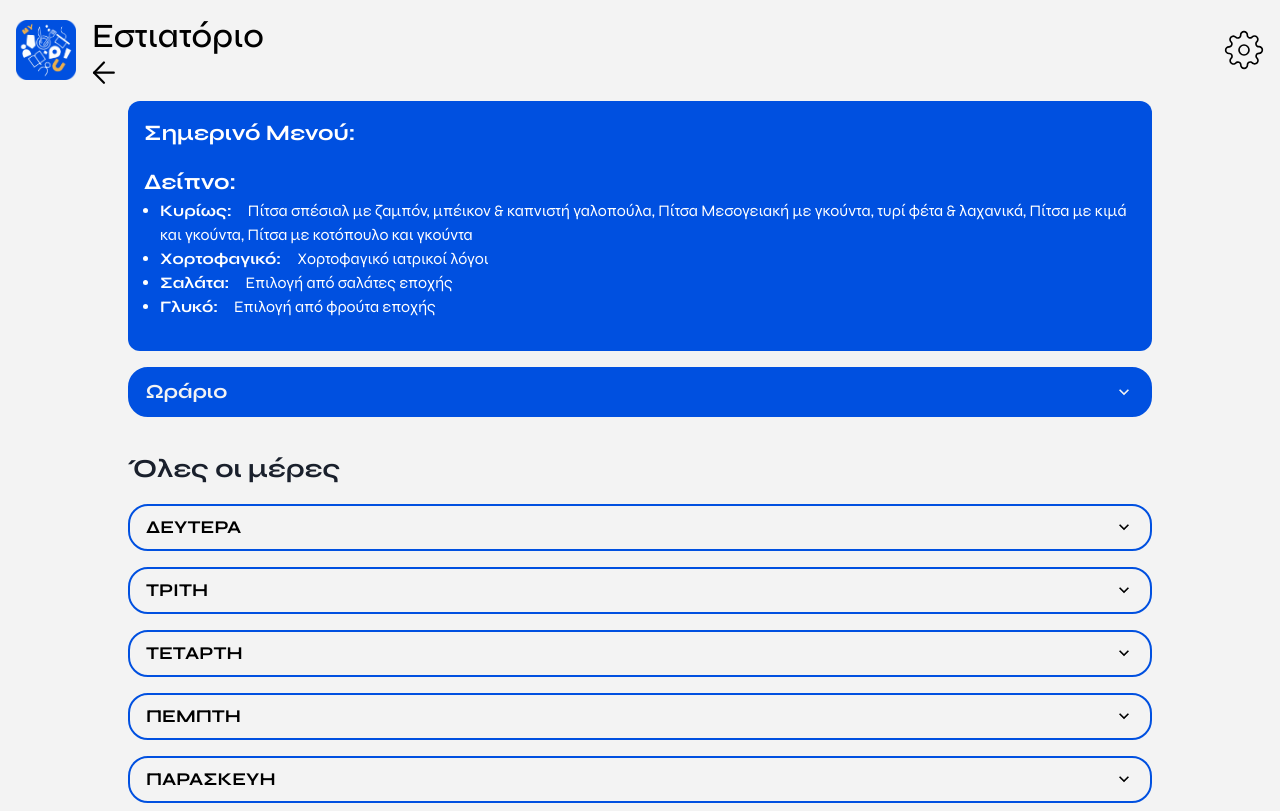
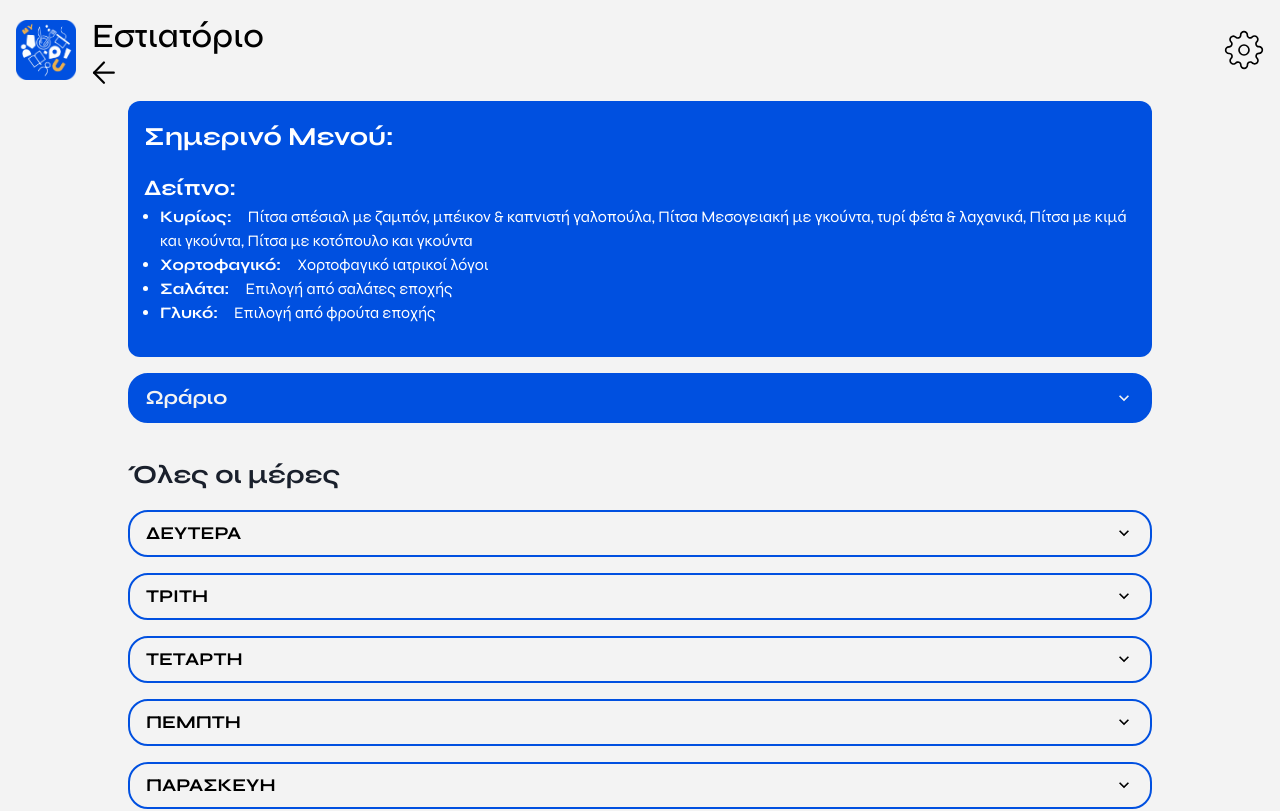
Before and after one commit to open-source-uom/myuom, a React (Create React App) app: page /restaurant in a window 1280 px wide. Shown: the top 811 px of the page. Built offline with nearby package versions, Linux system fonts and the light colour scheme.

Commit message:
Fixed some font inconsistencies

```diff
--- a/src/components/TodaysMenu.jsx
+++ b/src/components/TodaysMenu.jsx
@@ -122,7 +122,7 @@ export default function TodaysMenu() {
       <Text
         fontWeight={"bold"}
         marginBottom="1rem"
-        fontSize={{ sm: 18, md: 20, lg: 22 }}
+        fontSize={{ sm: 22, md: 24, lg: 26 }}
       >
         {state.isTomorrow ? "Αυριανό" : "Σημερινό"} Μενού:
       </Text>
```
